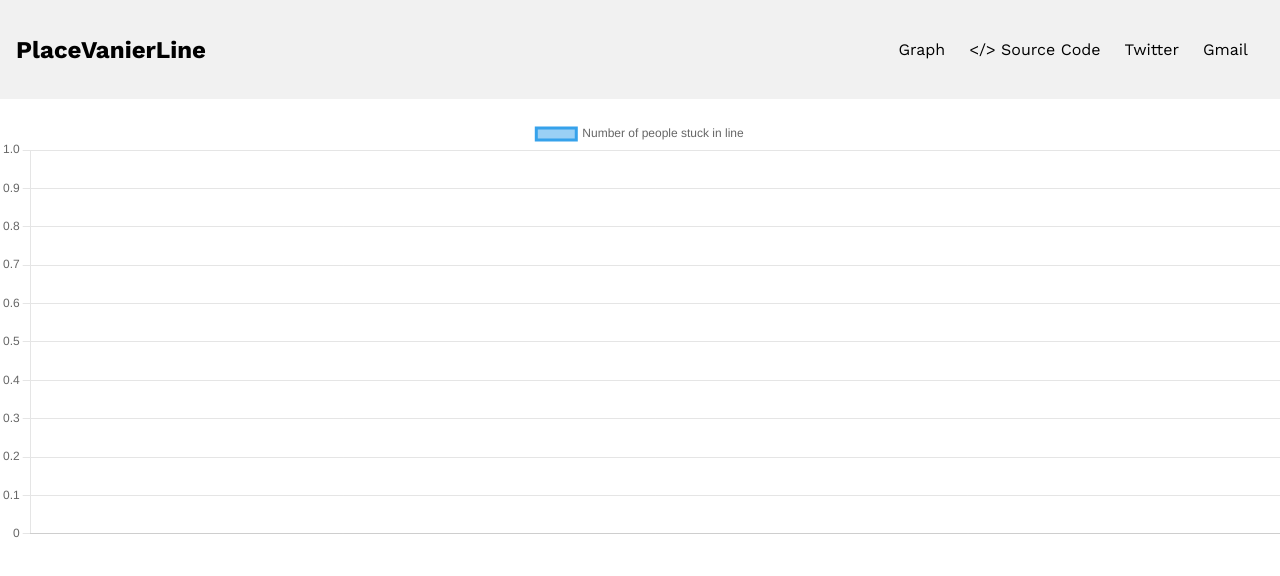
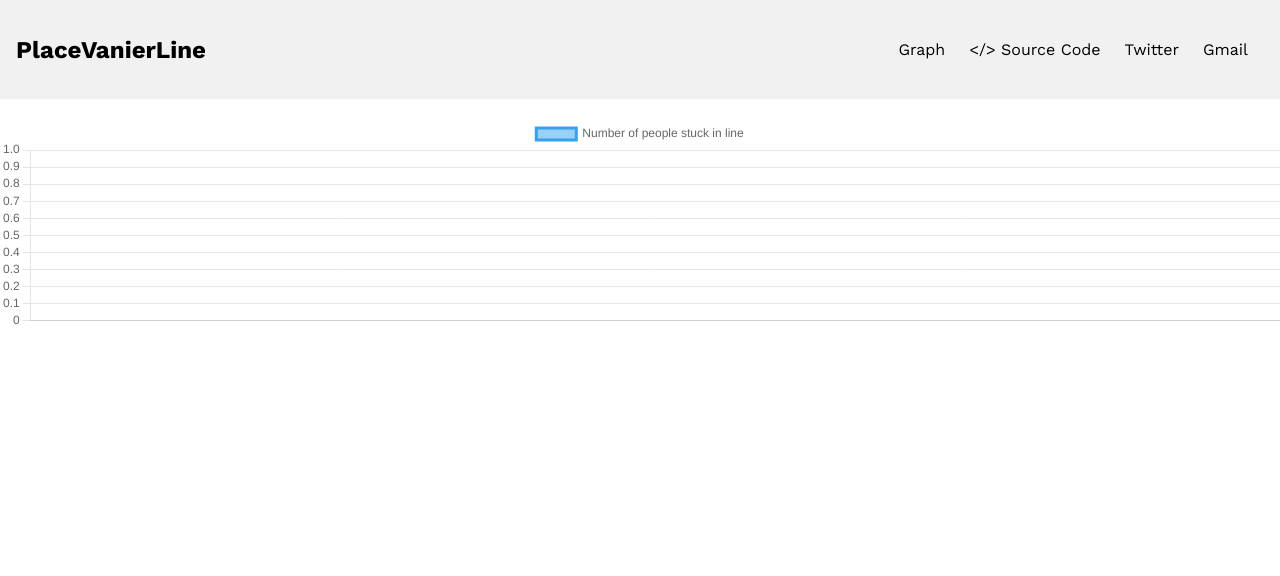
Before and after one commit to justindhillon/place-vanier-line, a Next.js app: page / in a window 1280 px wide. Shown: the top 576 px of the page. Built offline with nearby package versions, Linux system fonts and the light colour scheme; no server answers.

Commit message:
modified:   components/line-chart.js

```diff
--- a/components/line-chart.js
+++ b/components/line-chart.js
@@ -29,5 +29,5 @@ export default function LineChart () {
     ],
   }
 
-  return <Line data={data} height={100} />
+  return <Line data={data} height={"50%"} />
 }
```
